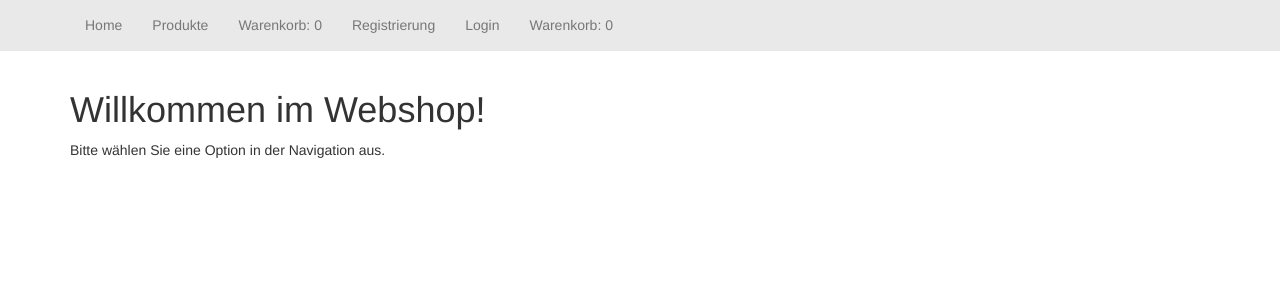
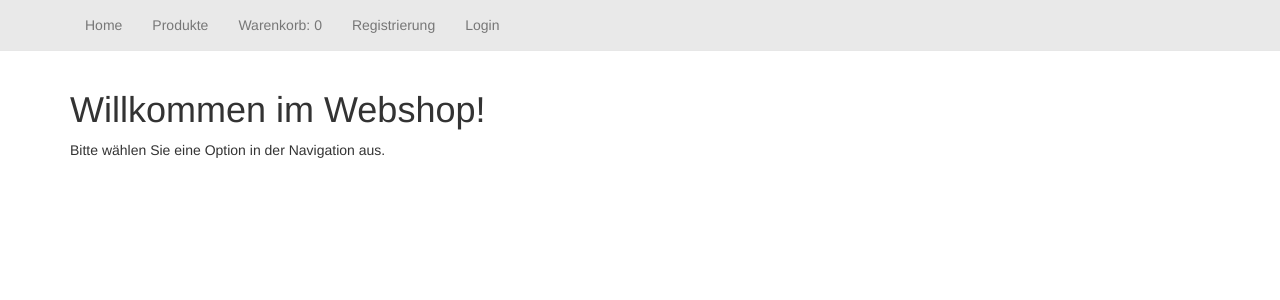
Before and after one commit to dreilala/WET2, a PHP site: page /index.php in a window 1280 px wide. Shown: the top 300 px of the page. Run offline with PHP 8.4, Linux system fonts and the light colour scheme; some libraries are stand-ins or nearby versions.

Commit message:
UploadNavigation

```diff
--- a/inc/navigation.php
+++ b/inc/navigation.php
@@ -87,7 +87,7 @@ if (isset($_COOKIE["userid"])) {
                     }
                 }
                 ?>
-                <li><a id="warenkorb" href="#">Warenkorb: <?php if(isset($_SESSION["cartsum"])){ echo $_SESSION["cartsum"]; } else { echo 0;}?></a></li>
+                <!-- <li><a id="warenkorb" href="#">Warenkorb: <?php if(isset($_SESSION["cartsum"])){ echo $_SESSION["cartsum"]; } else { echo 0;}?></a></li> -->
             </ul>
             <ul class="nav navbar-nav navbar-right">
                 <?php
```
